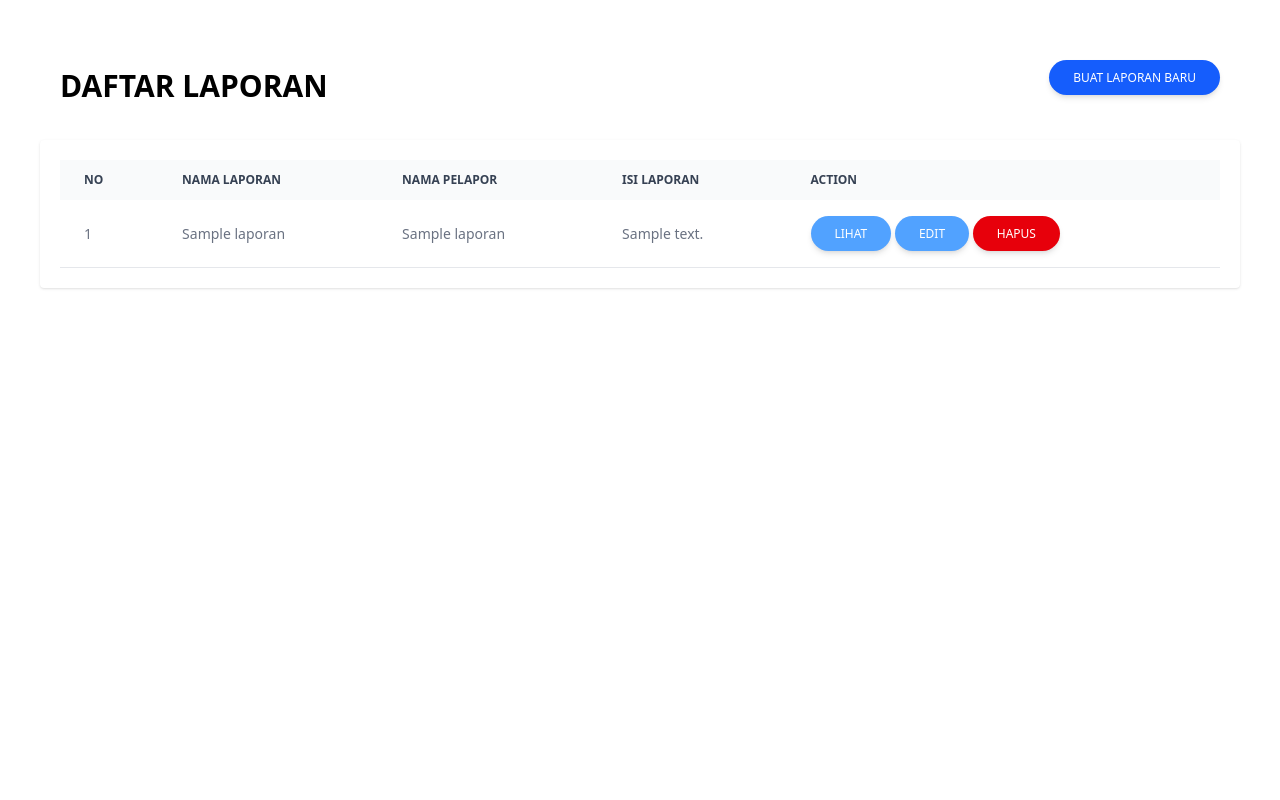
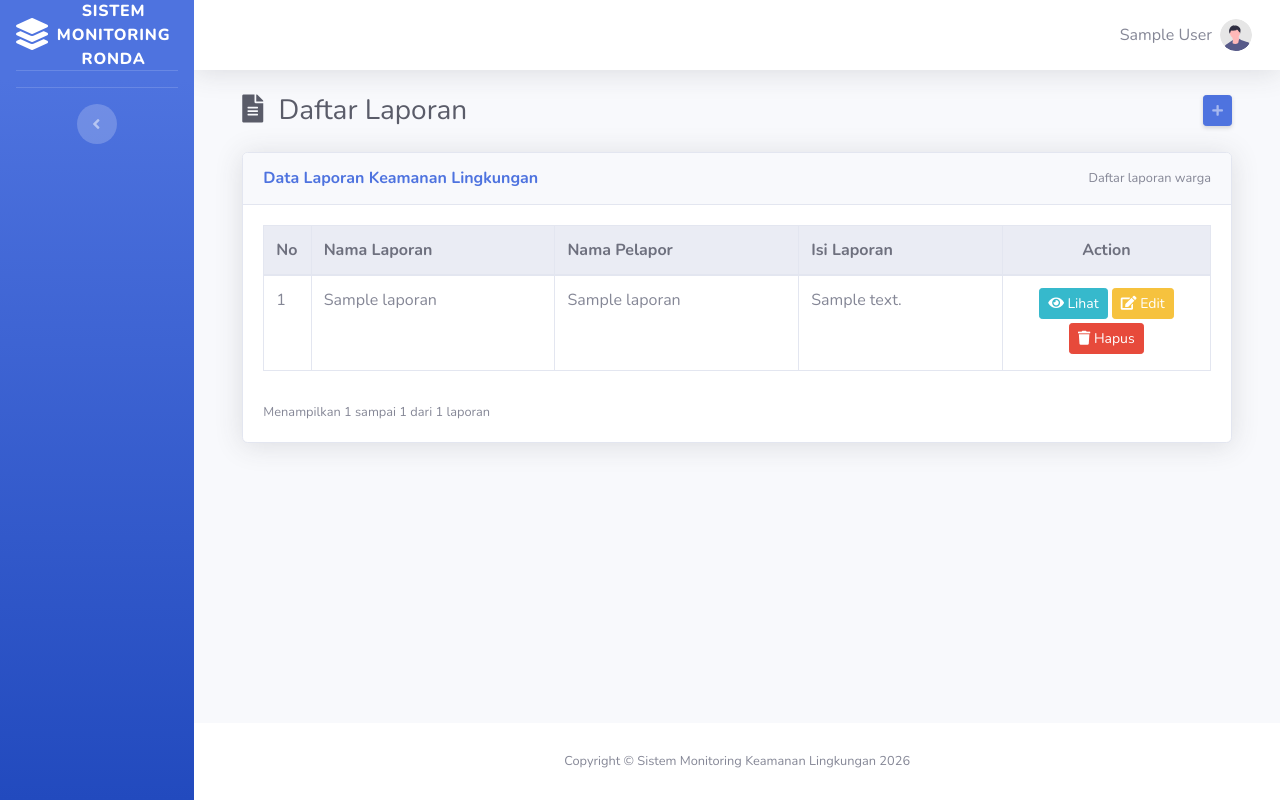
Before and after one commit to Wahjoe45/Sistem-Monitoring-Siskamling-Geofencing, a Laravel app: page /laporan in a window 1280 px wide. Run offline with Laravel 12, Linux system fonts and the light colour scheme; a user stored in the database is signed in; tables that the repository leaves empty hold one stand-in row (values such as "Sample post"); parts of the project's set-up code (start-up, migrations or seed data) failed here and were passed over.

Commit message:
Setting Bootstrap untuk fitur laporan

```diff
--- a/resources/views/warga/Laporan/index.blade.php
+++ b/resources/views/warga/Laporan/index.blade.php
@@ -1,99 +1,134 @@
-<!DOCTYPE html>
-<html lang="en">
+@extends('layouts.app')
+@section('sidebar-menu')
+@endsection
 
-<head>
-    <meta charset="UTF-8">
-    <meta name="viewport" content="width=device-width, initial-scale=1.0">
-    <meta http-equiv="X-UA-Compatible" content="ie=edge">
-    <meta name="csrf-token" content="{{ csrf_token() }}">
-    <title>List Laporan</title>
-    <script src="https://unpkg.com/@tailwindcss/browser@4"></script>
-</head>
+@section('content')
 
-<body>
+<div class="container-fluid">
+    <div class="d-sm-flex align-items-center justify-content-between mb-4">
+        <h1 class="h3 mb-0 text-gray-800">
+            <i class="fas fa-file-alt mr-2"></i>
+            Daftar Laporan
+        </h1>
 
-<div class="container mx-auto mt-10 mb-10 px-10">
-    <div class="grid grid-cols-8 gap-4 mb-4 p-5">
-        <div class="col-span-4 mt-2">
-            <h1 class="text-3xl font-bold">
-                DAFTAR LAPORAN
-            </h1>
+        <a href="{{ route('laporan.create') }}"
+           class="btn btn-primary btn-sm shadow-sm mt-3 mt-sm-0">
+            <i class="fas fa-plus fa-sm text-white-50"></i>
+        </a>
+
     </div>
-        <div class="col-span-4">
-            <div class="flex justify-end">
-                <a href="{{ route('laporan.create') }}"
-                   class="inline-block px-6 py-2.5 bg-blue-600 text-white font-medium text-xs leading-tight uppercase rounded-full shadow-md hover:bg-blue-700 hover:shadow-lg focus:bg-blue-700 focus:shadow-lg focus:outline-none focus:ring-0 active:bg-blue-800 active:shadow-lg transition duration-150 ease-in-out"
-                   id="add-product-btn">Buat Laporan Baru</a>
-            </div>
-        </div>
-    </div>
-    <div class="bg-white p-5 rounded shadow-sm">
-        <!-- Notifikasi menggunakan flash session data -->
+
     @if (session('success'))
-            <div class="p-3 rounded bg-green-500 text-green-100 mb-4">
+        <div class="alert alert-success alert-dismissible fade show"
+             role="alert">
+            <i class="fas fa-check-circle mr-2"></i>
             {{ session('success') }}
+            <button type="button"
+                    class="close"
+                    data-dismiss="alert"
+                    aria-label="Close">
+                <span aria-hidden="true">&times;</span>
+            </button>
         </div>
     @endif
-        <div class="relative overflow-x-auto">
-            <table class="w-full text-sm text-left rtl:text-right text-gray-500 dark:text-gray-400">
-                <thead class="text-xs text-gray-700 uppercase bg-gray-50 dark:bg-gray-700 dark:text-gray-400">
+
+    <div class="card shadow mb-4">
+        <div class="card-header py-3 d-flex flex-column flex-sm-row
+                    align-items-sm-center justify-content-between">
+
+            <h6 class="m-0 font-weight-bold text-primary">
+                Data Laporan Keamanan Lingkungan
+            </h6>
+
+            <span class="small text-muted mt-2 mt-sm-0">
+                Daftar laporan warga
+            </span>
+        </div>
+
+
+        <div class="card-body">
+            <div class="table-responsive">
+                <table class="table table-bordered table-hover"
+                       id="dataTable"
+                       width="100%"
+                       cellspacing="0">
+
+                    <thead class="thead-light">
                         <tr>
-                    <th scope="col" class="px-6 py-3">
-                        No
-                    </th>
-                    <th scope="col" class="px-6 py-3">
-                        Nama Laporan
-                    </th>
-                    <th scope="col" class="px-6 py-3">
-                        Nama Pelapor
-                    </th>
-                    <th scope="col" class="px-6 py-3">
-                        Isi Laporan
-                    </th>
-                    <th scope="col" class="px-6 py-3">
+                            <th width="5%">No</th>
+                            <th>Nama Laporan</th>
+                            <th>Nama Pelapor</th>
+                            <th>Isi Laporan</th>
+                            <th width="22%" class="text-center">
                                 Action
                             </th>
                         </tr>
                     </thead>
+
                     <tbody>
                         @forelse ($laporans as $laporan)
-                    <tr class="bg-white border-b dark:bg-gray-800 dark:border-gray-700 border-gray-200">
-                        <td class="px-6 py-4">
-                            {{ $loop->iteration }}
+                            <tr>
+                                <td>
+                                    {{ $loop->iteration +
+                                       ($laporans->currentPage() - 1)
+                                       * $laporans->perPage() }}
                                 </td>
-                        <td class="px-6 py-4">
-                            {{ $laporan->namaLaporan}}
+
+                                <td>
+                                    {{ $laporan->namaLaporan }}
                                 </td>
-                        <td class="px-6 py-4">
+
+                                <td>
                                     {{ $laporan->namaPelapor }}
                                 </td>
-                        <td class="px-6 py-4">
+
+                                <td>
                                     {{ $laporan->isiLaporan }}
                                 </td>
-                        <td class="px-6 py-4">
-                            <form onsubmit="return confirm('Apakah Anda Yakin ?');"
-                                  action="{{ route('laporan.destroy', $laporan) }}" method="POST">
+
+                                <td class="text-center">
+                                    <a href="{{ route('laporan.show', $laporan) }}"
+                                       id="{{ $laporan->id_laporan }}-show-btn"
+                                       class="btn btn-info btn-sm mb-1"
+                                       title="Lihat Laporan">
+                                        <i class="fas fa-eye"></i>
+                                        Lihat
+                                    </a>
+
+                                    <a href="{{ route('laporan.edit', $laporan) }}"
+                                       id="{{ $laporan->id_laporan }}-edit-btn"
+                                       class="btn btn-warning btn-sm mb-1"
+                                       title="Edit Laporan">
+                                        <i class="fas fa-edit"></i>
+                                        Edit
+                                    </a>
+
+                                    <!-- Tombol Hapus -->
+                                    <form
+                                        action="{{ route('laporan.destroy', $laporan) }}"
+                                        method="POST"
+                                        class="d-inline"
+                                        onsubmit="return confirm('Apakah Anda yakin ingin menghapus laporan ini?');">
 
                                         @csrf
                                         @method('DELETE')
-                                <a href="{{ route('laporan.show', $laporan) }}" id="{{ $laporan->id_laporan }}-edit-btn"
-                                   class="inline-block px-6 py-2.5 bg-blue-400 text-white font-medium text-xs leading-tight uppercase rounded-full shadow-md hover:bg-blue-500 hover:shadow-lg focus:bg-blue-500 focus:shadow-lg focus:outline-none focus:ring-0 active:bg-blue-600 active:shadow-lg transition duration-150 ease-in-out">Lihat</a>
-
-                                <a href="{{ route('laporan.edit', $laporan) }}" id="{{ $laporan->id_laporan }}-edit-btn"
-                                   class="inline-block px-6 py-2.5 bg-blue-400 text-white font-medium text-xs leading-tight uppercase rounded-full shadow-md hover:bg-blue-500 hover:shadow-lg focus:bg-blue-500 focus:shadow-lg focus:outline-none focus:ring-0 active:bg-blue-600 active:shadow-lg transition duration-150 ease-in-out">Edit</a>
-
                                         <button type="submit"
-                                        class="inline-block px-6 py-2.5 bg-red-600 text-white font-medium text-xs leading-tight uppercase rounded-full shadow-md hover:bg-red-700 hover:shadow-lg focus:bg-red-700 focus:shadow-lg focus:outline-none focus:ring-0 active:bg-red-800 active:shadow-lg transition duration-150 ease-in-out"
-                                        id="{{ $laporan->id_laporan }}-delete-btn">Hapus
+                                                class="btn btn-danger btn-sm mb-1"
+                                                id="{{ $laporan->id_laporan }}-delete-btn"
+                                                title="Hapus Laporan">
+                                            <i class="fas fa-trash"></i>
+                                            Hapus
                                         </button>
                                     </form>
                                 </td>
                             </tr>
+                        @empty
 
-                @empty
                             <tr>
-                        <td class="text-center text-sm text-gray-900 px-6 py-4 whitespace-nowrap" colspan="6">
-                            Data Empty
+                                <td colspan="5" class="text-center text-muted">
+
+                                    <i class="fas fa-info-circle mr-1"></i>
+                                    Belum ada laporan yang tersedia.
                                 </td>
                             </tr>
                         @endforelse
@@ -101,14 +136,20 @@
                 </table>
             </div>
 
+            <div class="d-flex flex-column flex-sm-row
+                        justify-content-between align-items-center mt-3">
+                <div class="small text-muted mb-2 mb-sm-0">
+                    Menampilkan {{ $laporans->firstItem() ?? 0 }}
+                    sampai {{ $laporans->lastItem() ?? 0 }}
+                    dari {{ $laporans->total() }} laporan
                 </div>
 
-
-    <div class="mt-3">
+                <div>
                     {{ $laporans->links() }}
                 </div>
+
             </div>
-
-</body>
-
-</html>
+        </div>
+    </div>
+</div>
+@endsection
```
Also changed, not shown: resources/views/warga/Laporan/create.blade.php (+6 -7 lines), resources/views/warga/Laporan/edit.blade.php (+5 -2 lines), resources/views/warga/Laporan/show.blade.php (+6 -2 lines). Lines whose indentation alone changed are shown as unchanged.
